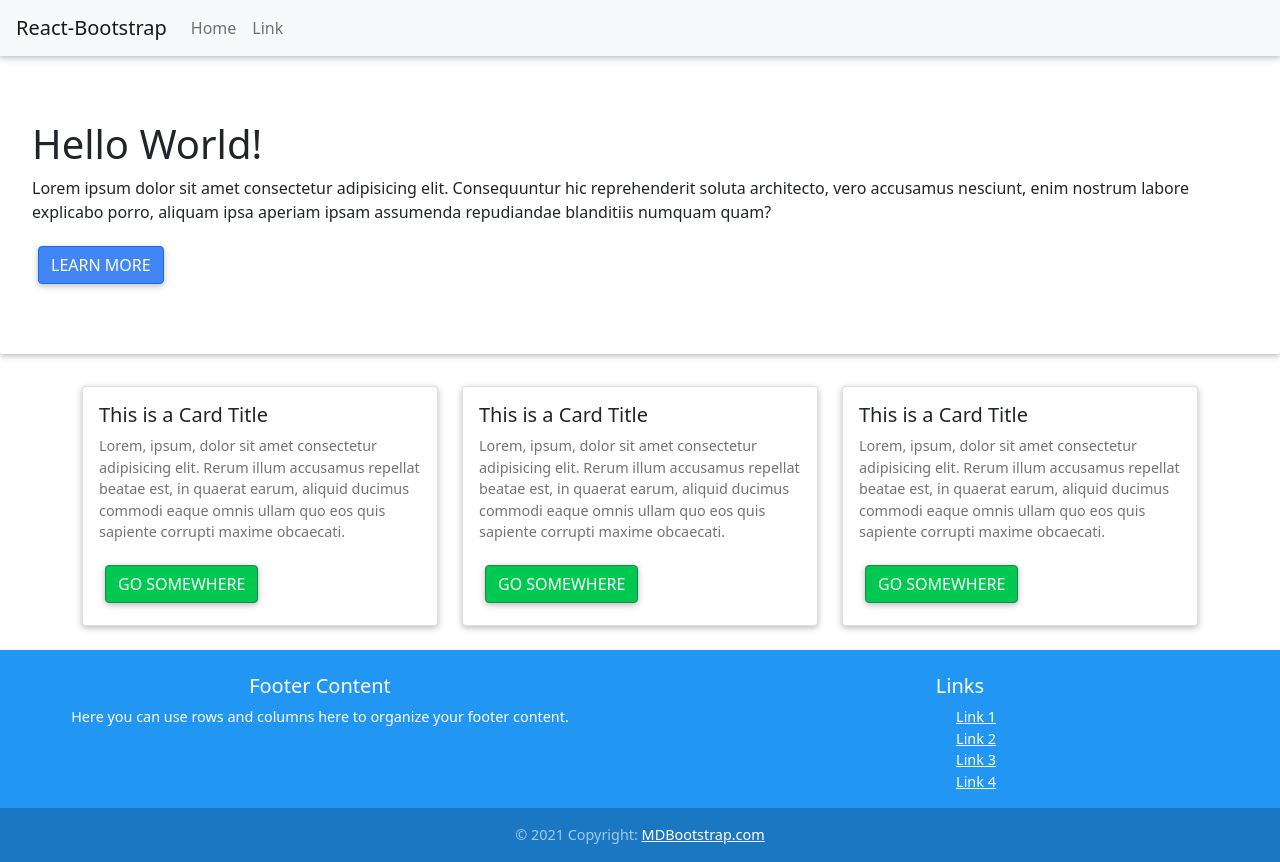
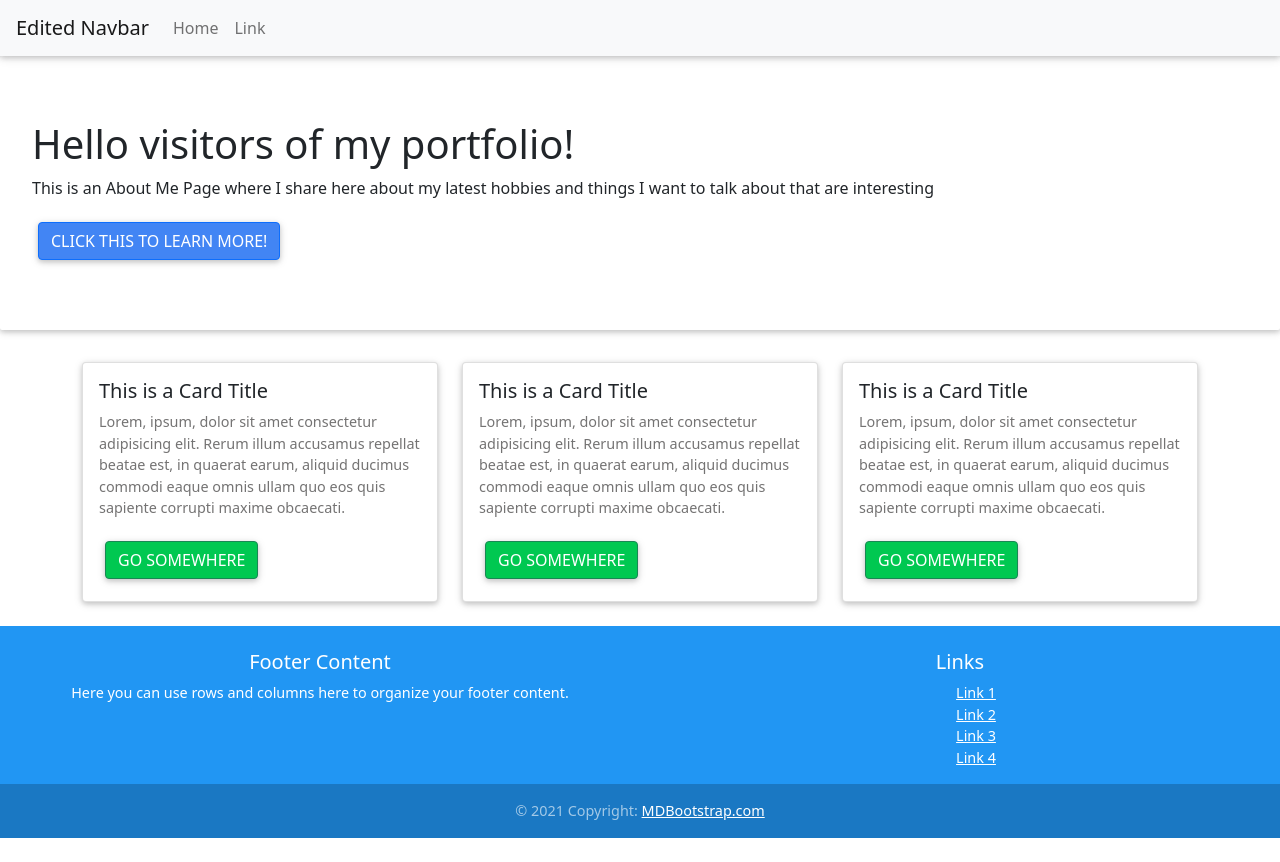
Before and after one commit to waddlesthepiggg/manuel-portfolio-dev-2, a React (Create React App) app: page / in a window 1280 px wide. After the commit the page ends 838 px from the top, so only its background shows below. Built offline with nearby package versions, Linux system fonts and the light colour scheme.

Commit message:
added an About Me section by changing Jumbotron

```diff
--- a/src/components/Jumbo.js
+++ b/src/components/Jumbo.js
@@ -5,9 +5,9 @@ import { Jumbotron, Button } from 'react-bootstrap'
 export default function Jumbo(){
 	return(
 		<Jumbotron>
-			<h1>Hello World!</h1>
-			<p>Lorem ipsum dolor sit amet consectetur adipisicing elit. Consequuntur hic reprehenderit soluta architecto, vero accusamus nesciunt, enim nostrum labore explicabo porro, aliquam ipsa aperiam ipsam assumenda repudiandae blanditiis numquam quam?</p>
-			<Button variant = "primary">Learn More</Button>
+			<h1>Hello visitors of my portfolio!</h1>
+			<p>This is an About Me Page where I share here about my latest hobbies and things I want to talk about that are interesting</p>
+			<Button variant = "primary">Click this to learn more!</Button>
 		</Jumbotron>
 
 
--- a/src/components/Navbar.js
+++ b/src/components/Navbar.js
@@ -5,7 +5,7 @@ import { Navbar, Nav } from 'react-bootstrap'
 export default function NavbarComponent(){
 	return(
 		<Navbar bg = "light" expand = "lg">
-		<Navbar.Brand href = "#home">React-Bootstrap</Navbar.Brand>
+		<Navbar.Brand href = "#home">Edited Navbar</Navbar.Brand>
 			<Nav className = "mr-auto">
 				<Nav.Link href = "#home">Home</Nav.Link>
 				<Nav.Link href = "#link">Link</Nav.Link>
```
